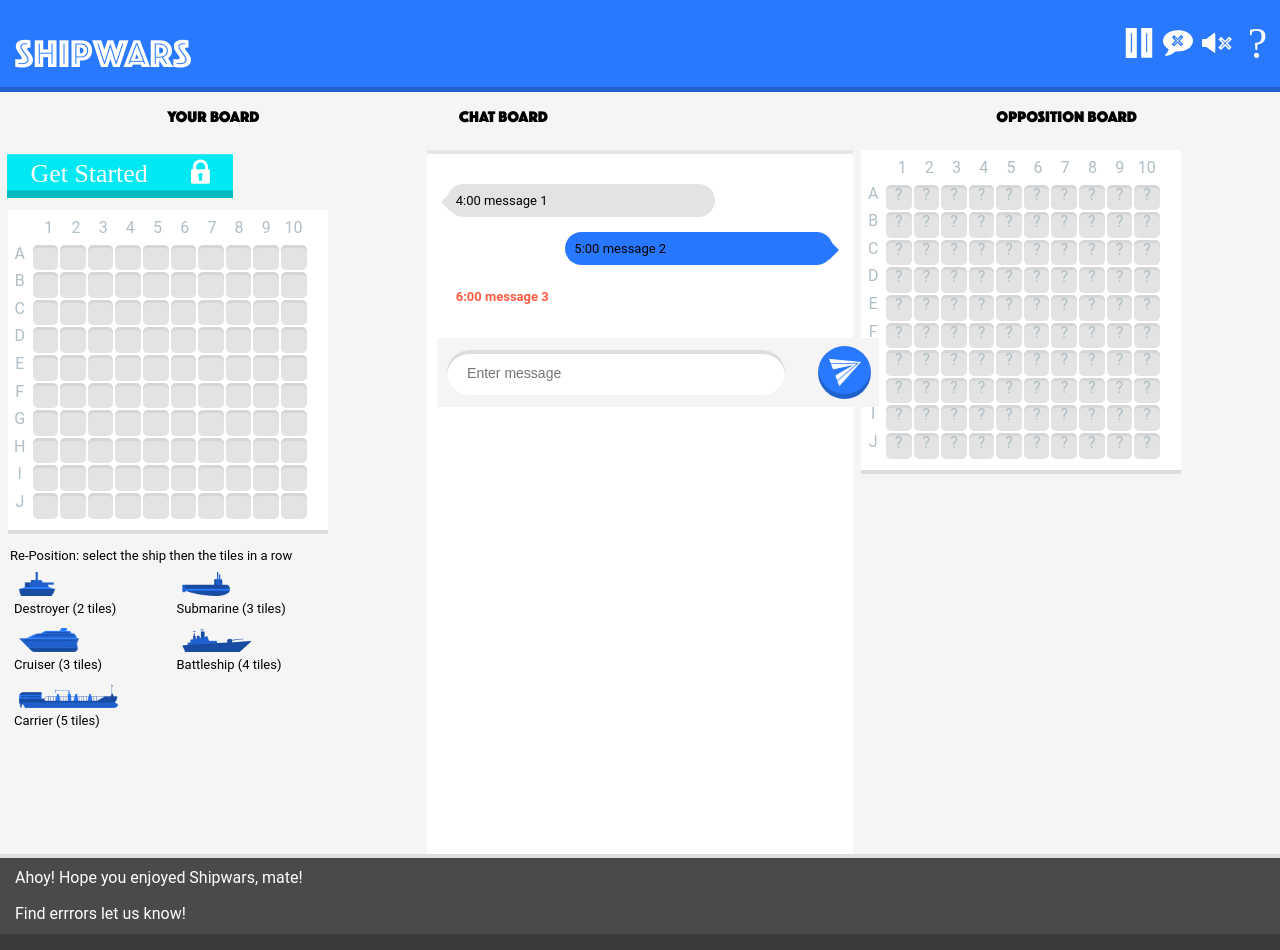
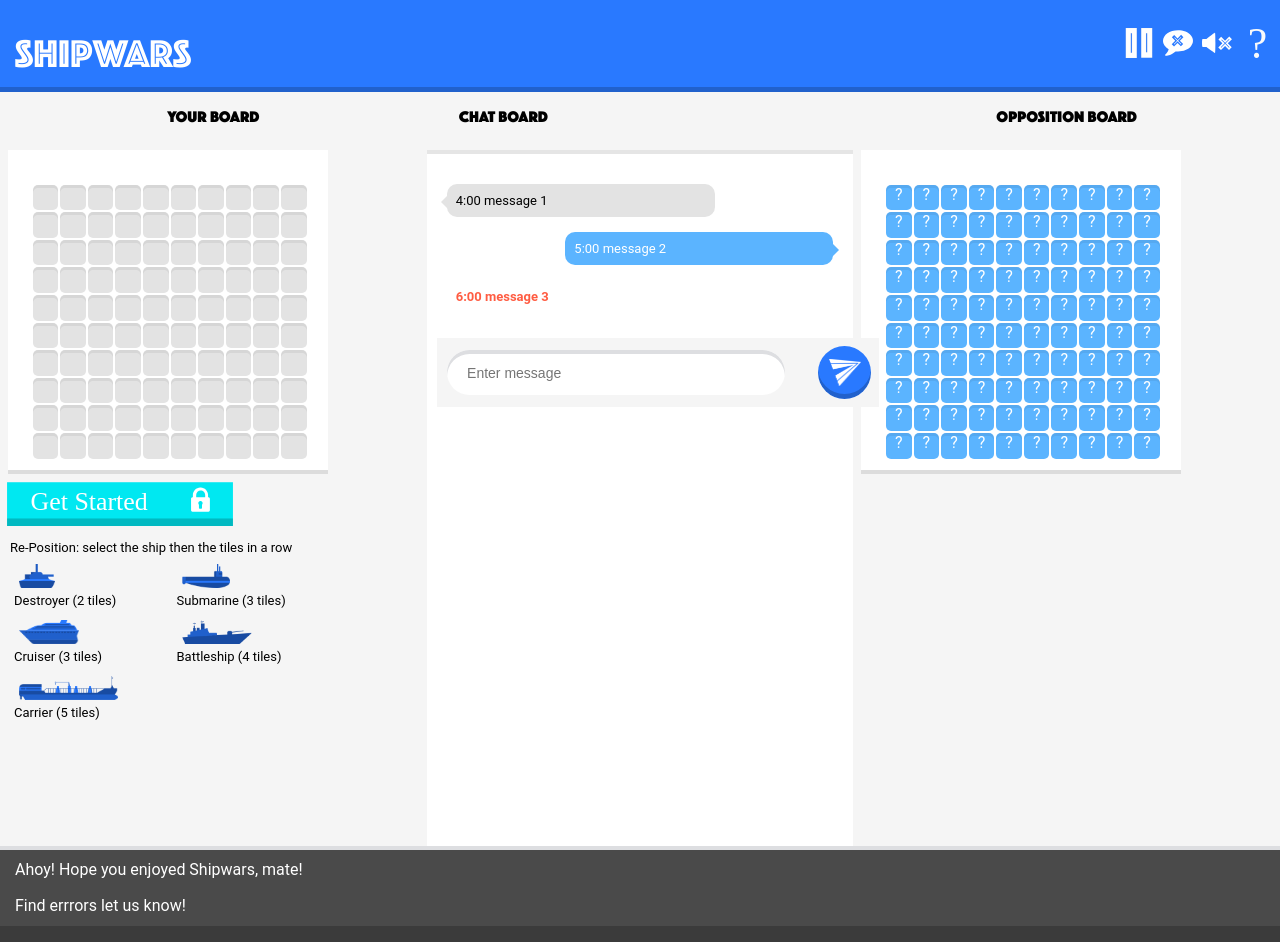
Before and after one commit to hilwat/shipwars, a React (Create React App) app: page / in a window 1280 px wide. Shown: the top 950 px of the page. Built offline with nearby package versions, Linux system fonts and the light colour scheme.

Commit message:
colour update

```diff
--- a/src/Gamepage/Chatmessage.css
+++ b/src/Gamepage/Chatmessage.css
@@ -140,7 +140,7 @@
 	min-width: 250px;
 	background: #E3E3E3;;
 	border: 4px solid transparent;
-	border-radius: 20px;
+	border-radius: 10px;
 	padding: 5px;
 	color: #000000 ;
 	margin-bottom: 15px;
@@ -173,8 +173,9 @@
 }
 
 ul.messages .oppmsg {
-	background: #2878ff;
+	background: #5BB4FF;
 	float: right;
+	color: #ffffff;
 }
 
 ul.messages .system {
@@ -194,7 +195,7 @@
 }
 
 ul.messages .oppmsg:after {
-	border-left-color: #2878ff;
+	border-left-color: #5BB4FF;
 }
 
 ul.messages .system:after {
--- a/src/Gamepage/Gamepage.js
+++ b/src/Gamepage/Gamepage.js
@@ -20,8 +20,8 @@
 		<div className="board-with-panel">
 			<div className="left-panel">
 				<YourHeader></YourHeader>
+				<YourBoard></YourBoard>
 				<ShipLock></ShipLock>
-				<YourBoard></YourBoard>
 				<YourShipSelector></YourShipSelector>
 			</div>
 			<div className="middle-panel">
--- a/src/Gamepage/GridSquare.css
+++ b/src/Gamepage/GridSquare.css
@@ -3,8 +3,9 @@
 	height: 1.6rem;
 	width: 1.6rem;
 	border-radius: 5px;
-	color: #B0BEC5;
+	color: #ffffff;
 	font-family: 'Roboto', sans-serif;
+	text-align: center;
 }
 .board-normal{
 	margin: 1px;
@@ -20,6 +21,11 @@
 
 .board-unselected {
 	background: #E3E3E3;
+	box-shadow: inset 0 3px 0 0 rgba(0,0,0,0.06);
+}
+
+.board-opp-unselected {
+	background: #5BB4FF;
 	box-shadow: inset 0 3px 0 0 rgba(0,0,0,0.06);
 }
 
--- a/src/Gamepage/OppBoard.js
+++ b/src/Gamepage/OppBoard.js
@@ -36,7 +36,7 @@
 	const columnNumber = props.columnNumber
 	const rowLetter = props.rowLetter
 	const onClick = () => console.log(columnNumber, rowLetter)
-	return <div className="board-square board-unselected board-normal" onClick={onClick}>?</div>
+	return <div className="board-square board-opp-unselected board-normal" onClick={onClick}>?</div>
 }
 
 function GridRow(props) {
```
